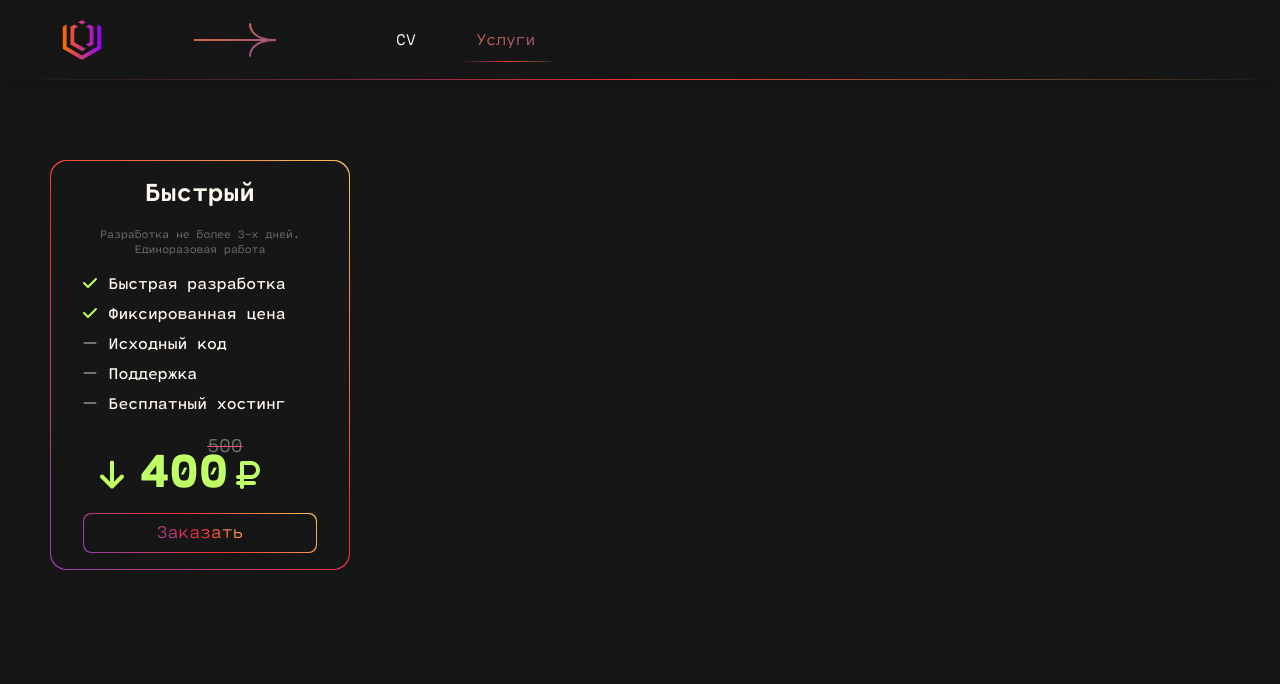
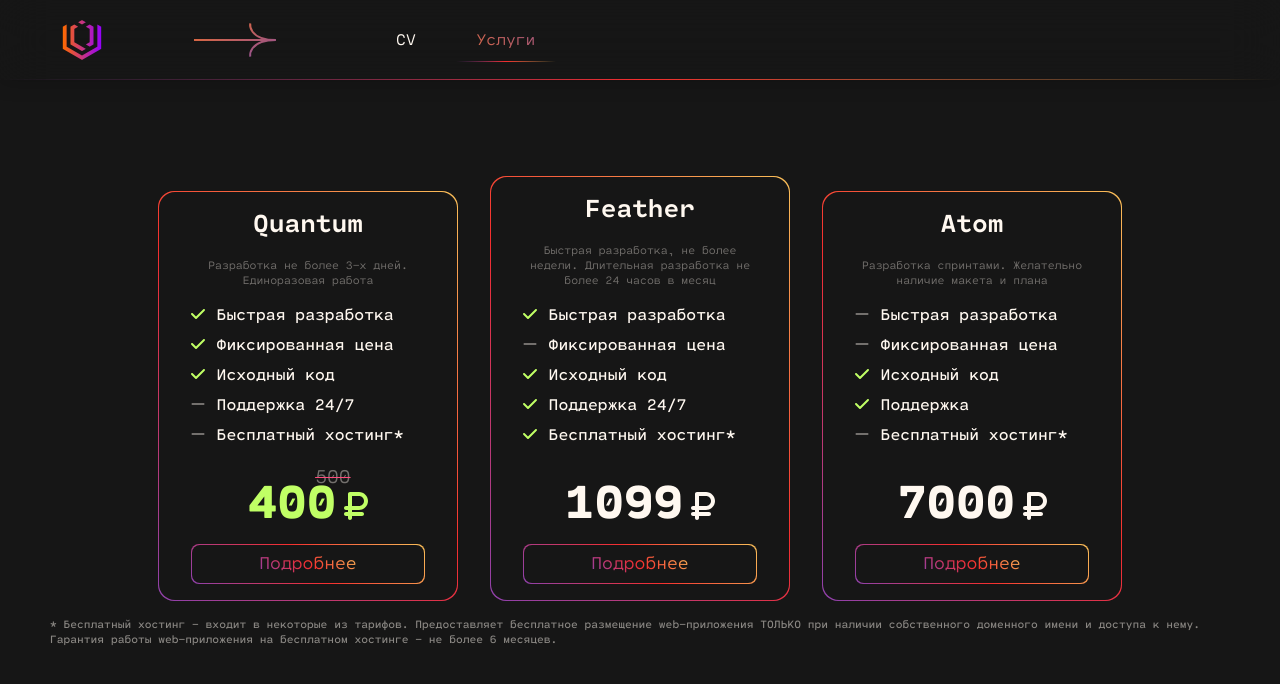
Before and after one commit to LIMPIX31/me, a React (Vite) app: page /services in a window 1280 px wide. Shown: the top 684 px of the page. Built offline with nearby package versions, Linux system fonts and the light colour scheme.

Commit message:
feat: services page

```diff
--- a/src/components/macro/Header.tsx
+++ b/src/components/macro/Header.tsx
@@ -41,6 +41,9 @@ const Logo = styled.img`
 
 const Arrow = styled(BezierArrow)`
   height: 80%;
+  @media screen and (max-width: 960px) {
+    display: none;
+  }
   g {
     stroke: ${theme.primary()};
   }
--- a/src/components/macro/ServiceCard.tsx
+++ b/src/components/macro/ServiceCard.tsx
@@ -4,12 +4,18 @@ import { theme } from 'style/theme'
 import { mix } from 'polished'
 import { DeterminatingText } from 'components/micro/DeterminatingText'
 import { FontAwesomeIcon } from '@fortawesome/react-fontawesome'
-import { faCheck, faMinus, faRubleSign, faArrowDown } from '@fortawesome/free-solid-svg-icons'
+import {
+  faCheck,
+  faMinus,
+  faRubleSign,
+  faArrowDown,
+  faQuestion,
+} from '@fortawesome/free-solid-svg-icons'
 import { Button } from 'components/micro/Button'
 
 export interface Ability {
   name: string
-  able: boolean
+  able: boolean | 'confused'
 }
 
 export interface ServiceCardProps {
@@ -18,11 +24,11 @@ export interface ServiceCardProps {
   price: number
   old?: number
   abilities: Ability[]
+  from?: boolean
 }
 
 const ServiceCardStyled = styled.article`
   width: 300px;
-  min-height: 400px;
   background: ${theme.secondary()};
   border-radius: 16px;
   display: flex;
@@ -33,7 +39,6 @@ const ServiceCardStyled = styled.article`
 
 const Content = styled.div`
   width: 100%;
-  min-height: inherit;
   background-color: ${theme.back};
   border-radius: 16px;
   transition: background-color, 0.3s;
@@ -74,8 +79,13 @@ const Ability = styled.li`
   }
 `
 
-const AbilityStatus = styled.span<{ able: boolean }>`
-  color: ${({ able }) => (able ? '#c0ff65' : mix(0.4, theme.front, theme.back))};
+const AbilityStatus = styled.span<{ able: boolean | 'confused' }>`
+  color: ${({ able }) =>
+    able === 'confused'
+      ? '#ffdc58'
+      : able === true
+      ? '#c0ff65'
+      : mix(0.4, theme.front, theme.back)};
   width: 1.6rem;
 `
 
@@ -141,6 +151,7 @@ export const ServiceCard: FC<ServiceCardProps> = ({
   price,
   name,
   old = price,
+  from = false,
 }) => {
   const isProfit = useMemo(() => old > price, [name, old])
 
@@ -153,7 +164,13 @@ export const ServiceCard: FC<ServiceCardProps> = ({
           {abilities.map(v => (
             <Ability key={v.name}>
               <AbilityStatus able={v.able}>
-                {v.able ? <FontAwesomeIcon icon={faCheck} /> : <FontAwesomeIcon icon={faMinus} />}
+                {v.able === 'confused' ? (
+                  <FontAwesomeIcon icon={faQuestion} />
+                ) : v.able ? (
+                  <FontAwesomeIcon icon={faCheck} />
+                ) : (
+                  <FontAwesomeIcon icon={faMinus} />
+                )}
               </AbilityStatus>
               <AbilityText>{v.name}</AbilityText>
             </Ability>
@@ -161,13 +178,15 @@ export const ServiceCard: FC<ServiceCardProps> = ({
         </AbilitiesList>
         <Price>
           <PriceValueWrapper profit={isProfit}>
-            <Profit>{isProfit && <FontAwesomeIcon icon={faArrowDown} />}</Profit>
-            <PriceValue>{price}</PriceValue>
+            <PriceValue>
+              {price}
+              {from ? '+' : ''}
+            </PriceValue>
             <FontAwesomeIcon icon={faRubleSign} />
             {old && isProfit && <OldPrice>{old}</OldPrice>}
           </PriceValueWrapper>
         </Price>
-        <Button>Заказать</Button>
+        <Button>Подробнее</Button>
       </Content>
     </ServiceCardStyled>
   )
--- a/src/components/micro/DeterminatingText.tsx
+++ b/src/components/micro/DeterminatingText.tsx
@@ -1,29 +1,102 @@
-import styled from 'styled-components'
+import styled, { css } from 'styled-components'
 import { FC, useEffect, useMemo, useRef, useState } from 'react'
 import { As, HasChildren, Styled } from 'utils/props'
 import { useIntersection } from 'react-use'
 import { chance, increment, randomItem } from 'utils'
 import { theme } from 'style/theme'
 import { useIsServer } from 'hooks/useIsServer'
+import { ellipsis, mix } from 'polished'
 
-const deterholders = '!@#$%^&*()-=+~\\|/?:{}[]'
+const deterholders = '!@#$%^&*()-=+~/?{}[]'
 
-export const StyledText = styled.div`
+export interface DeterminatingTextProps extends Required<HasChildren>, As, Styled {
+  block?: boolean
+  center?: boolean
+  right?: boolean
+  selectable?: boolean
+  lineHeight?: string | 'small' | 'medium' | 'high'
+  weight?: boolean | 100 | 200 | 300 | 400 | 500 | 600 | 700 | 800 | 900
+  max?: string | number
+  pre?: boolean
+  size?: string | 'xs' | 's' | 'm' | 'l' | 'xl' | 'xxl' | 'xxxl'
+  shade?: number | 'low' | 'medium' | 'high'
+}
+
+const blockStyle = css`
+  display: block;
+`
+
+const centerStyle = css`
+  text-align: center;
+`
+
+const rightStyle = css`
+  text-align: right;
+`
+
+const selectableStyle = (selectable?: boolean) => css`
+  user-select: ${selectable ? 'auto' : 'none'};
+`
+
+const boldStyle = (bold?: boolean | number) => css`
+  font-weight: ${bold ? (typeof bold === 'number' ? bold : 'bold') : 'normal'};
+`
+
+const maxStyle = (max?: number | string) => css`
+  ${ellipsis(max)}
+`
+
+const preStyle = css`
+  white-space: pre-wrap;
+`
+
+const sizeStyle = (size: string) => css`
+  font-size: ${size};
+`
+
+const shade = (level?: number | 'low' | 'medium' | 'high') =>
+  level
+    ? css`
+        background-color: ${mix(
+          typeof level === 'string'
+            ? level === 'high'
+              ? 0.5
+              : level === 'medium'
+              ? 0.3
+              : 0.1
+            : level,
+          theme.back,
+          theme.front,
+        )};
+      `
+    : ''
+
+export const StyledText = styled.div<DeterminatingTextProps>`
   font-family: Cartographer, sans-serif;
   background: ${theme.front};
   -webkit-background-clip: text;
   -webkit-text-fill-color: transparent;
+  ${props => css`
+    ${props.block && blockStyle}
+    ${props.center && centerStyle}
+    ${props.right && rightStyle}
+    ${selectableStyle(props.selectable)}
+    ${props.weight && boldStyle(props.weight)}
+    ${props.max && maxStyle(props.max)}
+    ${props.shade && shade(props.shade)}
+    ${props.pre && preStyle}
+    ${props.size
+      ? sizeStyle(theme.size.font[props.size as keyof typeof theme.size.font] ?? props.size)
+      : ''}
+  `}
 `
-
-export interface DeterminatingTextProps extends Required<HasChildren>, As, Styled {
-  gradient?: boolean
-}
 
 export const DeterminatingText: FC<DeterminatingTextProps> = ({
   children,
   style,
   as,
   className,
+  ...props
 }) => {
   const isServer = useIsServer()
 
@@ -66,7 +139,7 @@ export const DeterminatingText: FC<DeterminatingTextProps> = ({
   }, [level, inView])
 
   return (
-    <StyledText ref={iRef} className={className} style={style} as={as}>
+    <StyledText ref={iRef} className={className} style={style} as={as} {...props}>
       {isServer || level === 20 || children === '' ? children : determiantion}
     </StyledText>
   )
--- a/src/routes/CV.tsx
+++ b/src/routes/CV.tsx
@@ -27,6 +27,7 @@ const Page = styled.div`
 const Overview = styled.section`
   width: 100%;
   min-height: 500px;
+  padding-bottom: 1rem;
   ${Content} {
     display: flex;
     flex-direction: column;
@@ -55,6 +56,9 @@ const Nickname = styled(DeterminatingText)`
   font-weight: 600;
   background: ${theme.primary('45deg')};
   grid-area: nickname;
+  @media screen and (max-width: 960px) {
+    font-size: 5rem;
+  }
 `
 
 const Fullname = styled(DeterminatingText)`
@@ -62,6 +66,9 @@ const Fullname = styled(DeterminatingText)`
   font-size: 3rem;
   background-color: ${mix(0.5, theme.front, theme.back)};
   grid-area: fullname;
+  @media screen and (max-width: 960px) {
+    font-size: 2rem;
+  }
 `
 
 const GlowBlock = styled.div`
--- a/src/routes/Services.tsx
+++ b/src/routes/Services.tsx
@@ -2,6 +2,7 @@ import { FC } from 'react'
 import styled from 'styled-components'
 import { Content } from 'components/micro/Content'
 import { ServiceCard } from 'components/macro/ServiceCard'
+import { DeterminatingText } from 'components/micro/DeterminatingText'
 
 const Page = styled.div`
   padding-top: 10rem;
@@ -10,8 +11,10 @@ const Page = styled.div`
 const Tariffs = styled.section`
   display: flex;
   align-items: end;
-  justify-content: space-between;
+  justify-content: center;
   flex-wrap: wrap;
+  gap: 2rem;
+  padding: 1rem 0;
 `
 
 export const Services: FC = () => {
@@ -20,7 +23,7 @@ export const Services: FC = () => {
       <Content>
         <Tariffs>
           <ServiceCard
-            name={'Быстрый'}
+            name={'Quantum'}
             short={'Разработка не более 3-x дней. Единоразовая работа'}
             price={400}
             old={500}
@@ -35,19 +38,80 @@ export const Services: FC = () => {
               },
               {
                 name: 'Исходный код',
+                able: true,
+              },
+              {
+                name: 'Поддержка 24/7',
                 able: false,
               },
               {
-                name: 'Поддержка',
+                name: 'Бесплатный хостинг*',
+                able: false,
+              },
+            ]}
+          />
+          <ServiceCard
+            name={'Feather'}
+            short={
+              'Быстрая разработка, не более недели. Длительная разработка не более 24 часов в месяц'
+            }
+            price={1099}
+            abilities={[
+              {
+                name: 'Быстрая разработка',
+                able: true,
+              },
+              {
+                name: 'Фиксированная цена',
                 able: false,
               },
               {
-                name: 'Бесплатный хостинг',
+                name: 'Исходный код',
+                able: true,
+              },
+              {
+                name: 'Поддержка 24/7',
+                able: true,
+              },
+              {
+                name: 'Бесплатный хостинг*',
+                able: true,
+              },
+            ]}
+          />
+          <ServiceCard
+            name={'Atom'}
+            short={'Разработка спринтами. Желательно наличие макета и плана'}
+            price={7000}
+            abilities={[
+              {
+                name: 'Быстрая разработка',
+                able: false,
+              },
+              {
+                name: 'Фиксированная цена',
+                able: false,
+              },
+              {
+                name: 'Исходный код',
+                able: true,
+              },
+              {
+                name: 'Поддержка',
+                able: true,
+              },
+              {
+                name: 'Бесплатный хостинг*',
                 able: false,
               },
             ]}
           />
         </Tariffs>
+        <DeterminatingText size={'s'} shade={'high'}>
+          * Бесплатный хостинг - входит в некоторые из тарифов. Предоставляет бесплатное размещение
+          web-приложения ТОЛЬКО при наличии собственного доменного имени и доступа к нему. Гарантия
+          работы web-приложения на бесплатном хостинге - не более 6 месяцев.
+        </DeterminatingText>
       </Content>
     </Page>
   )
--- a/src/style/global.ts
+++ b/src/style/global.ts
@@ -107,7 +107,7 @@ export const Styles = createGlobalStyle`
     overflow-x: hidden;
     font-size: 16px;
     @media screen and (max-width: 960px) {
-      font-size: 10px;
+      font-size: 14px;
     }
   }
 
--- a/src/style/theme.ts
+++ b/src/style/theme.ts
@@ -13,4 +13,15 @@ export const theme = {
       colorStops: ['#8e41ac', '#f42e2e', '#fac059'],
       toDirection: toDirection ?? '45deg',
     }),
+  size: {
+    font: {
+      xs: '0.5rem',
+      s: '0.6875rem',
+      m: '1rem',
+      l: '1.375rem',
+      xl: '1.625rem',
+      xxl: '2rem',
+      xxxl: '3rem',
+    },
+  },
 }
```
